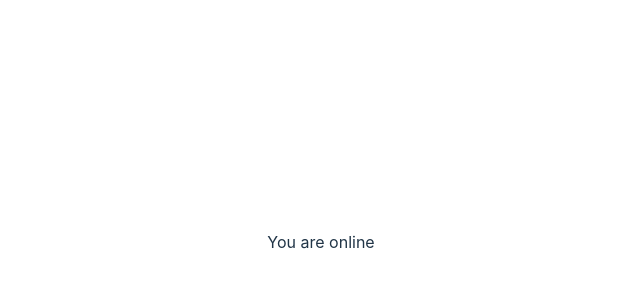
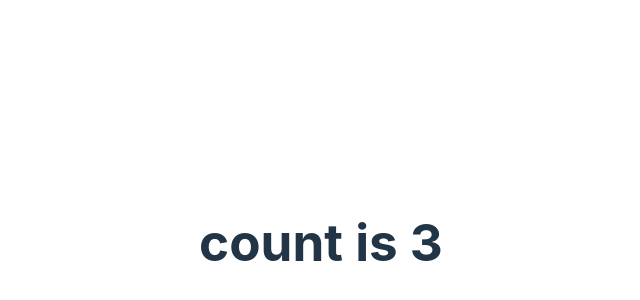
Before and after one commit to Tridib11/Cohort, a React (Vite) app in the folder week-9/hooks-practice/: page / in a window 1280 px wide. Shown: the part 158-458 px from the top of the page, without its empty margins (319-959 px from the left). Built offline with nearby package versions, Linux system fonts and the light colour scheme.

Commit message:
feat: Add Interval component for updating count every 2 seconds

```diff
--- /dev/null
+++ b/week-9/hooks-practice/src/Interval.jsx
@@ -0,0 +1,35 @@
+import React, { useEffect,useState } from 'react'
+import './App.css'
+function useInterval(fn,timeout){
+  useEffect(()=>{
+    const value=setInterval(()=>{
+      fn()
+    },timeout)
+
+    return ()=>{
+      clearInterval(value)
+    }
+
+  },[fn,timeout])
+
+
+}
+
+
+function Interval() {
+
+  const[count,setCount]=useState(0)
+
+  useInterval(()=>{
+    setCount(count=>count+1)
+  },2000)
+  return (
+    <div>
+      <h1>count is {count}</h1>
+    </div>
+  )
+}
+
+
+
+export default Interval
--- a/week-9/hooks-practice/src/main.jsx
+++ b/week-9/hooks-practice/src/main.jsx
@@ -2,7 +2,8 @@ import React from 'react'
 import ReactDOM from 'react-dom/client'
 // import App from './App.jsx'
 import './index.css'
-import Online from './Online'
+import Interval from './Interval'
+// import Online from './Online'
 // import CustomTodoHook from './CustomTodoHook'
 // import Todo from './Todo'
 // import Testing from './Testing'
@@ -17,5 +18,6 @@ ReactDOM.createRoot(document.getElementById('root')).render(
   // <Testing/>
   // <Todo/>
   // <CustomTodoHook/>
-  <Online/>
+  // <Online/>
+  <Interval/>
 )
```
